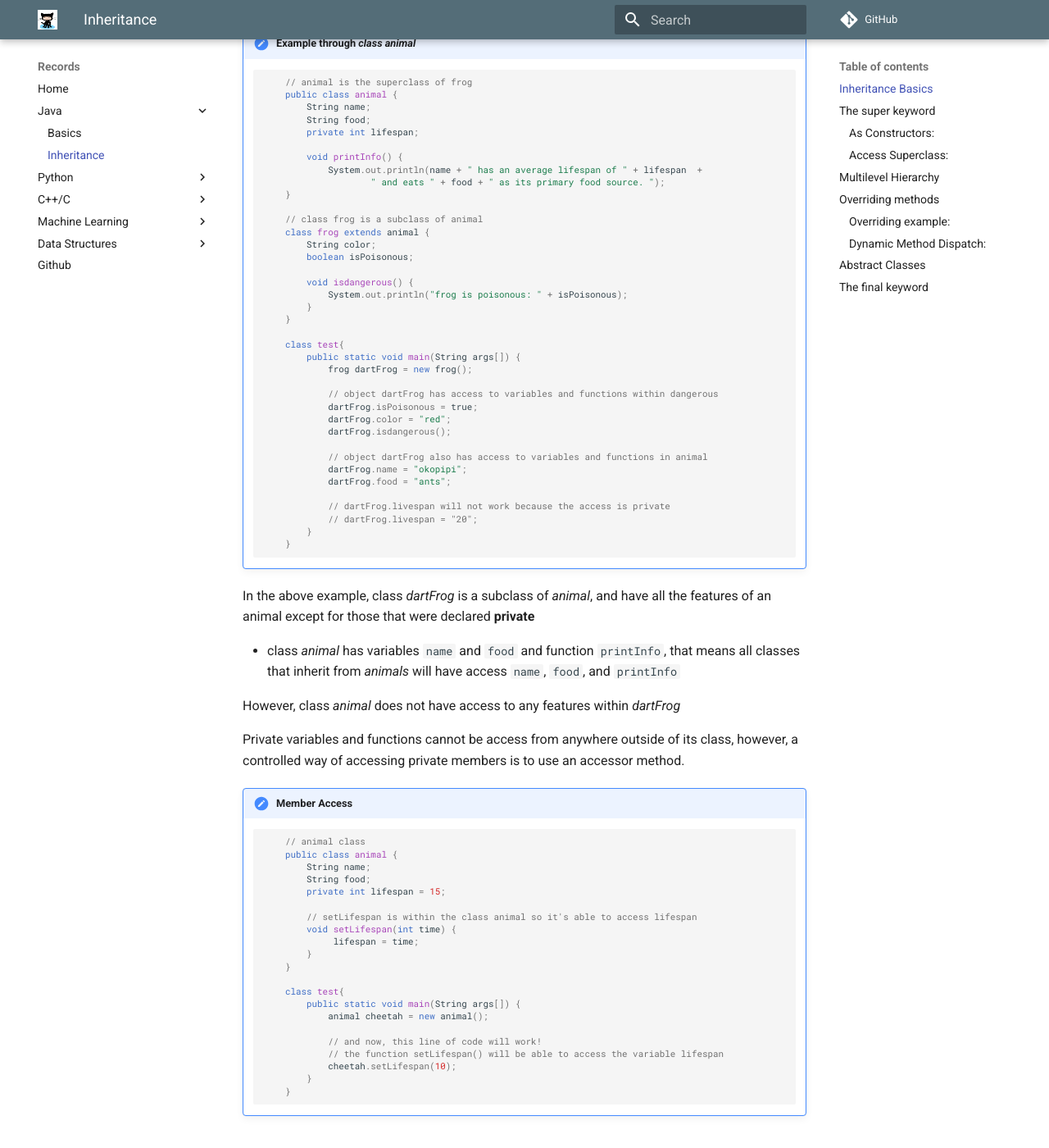
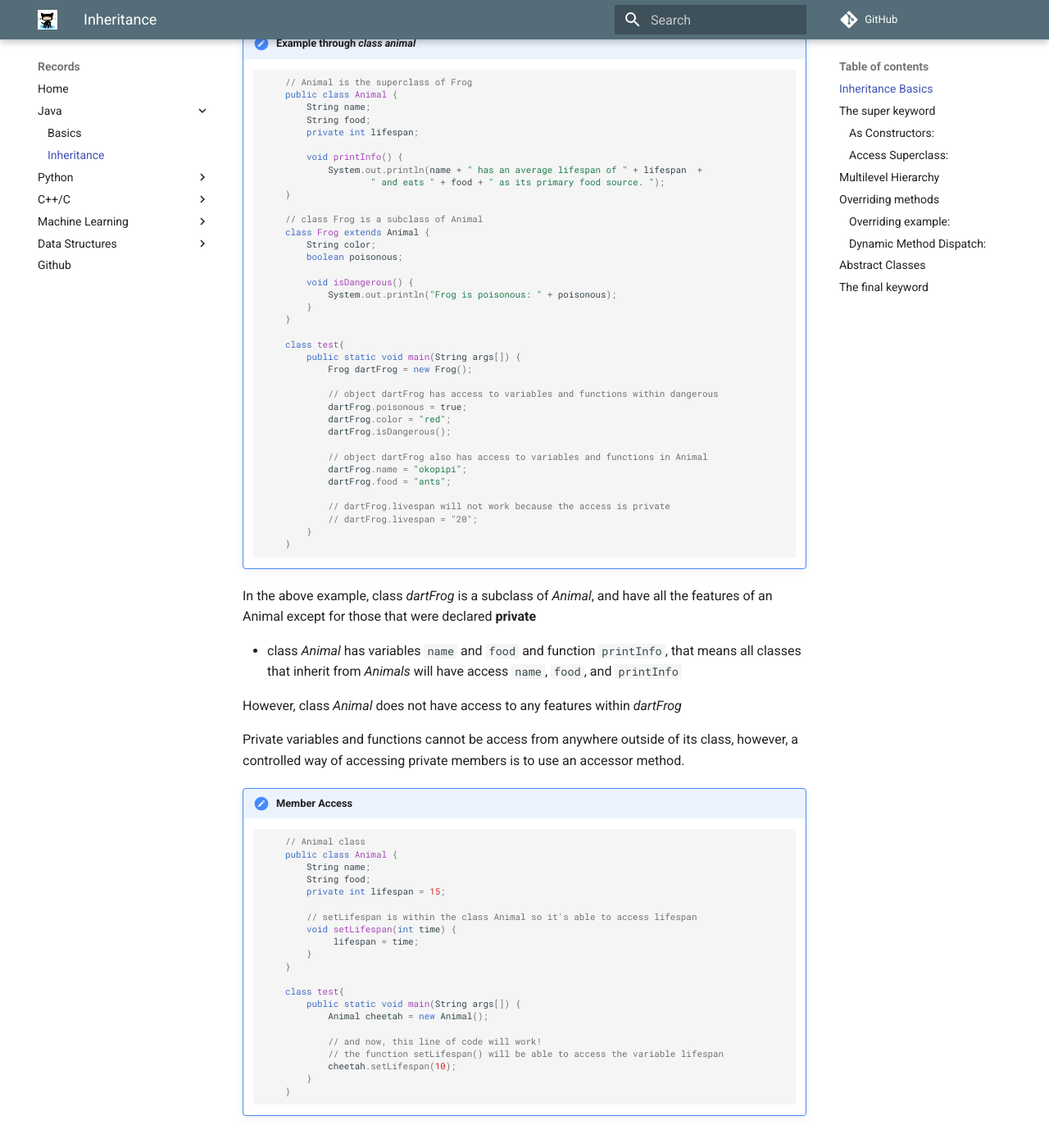
Before and after one commit to 20dzhong/20dzhong-mkdocs, an MkDocs documentation site: the page built from docs/inheritance.md, in a window 1280 px wide and 1400 px high, scrolled down 485 px. Shown: the whole window at 82% size. Built offline with MkDocs 1.6.1 and Material for MkDocs 9.7.7, drawn with Linux system fonts in a browser that asks for light colours; comment, search, counter and statistics services are not loaded; some of the changed text lies outside the part shown.

````diff
--- a/docs/inheritance.md
+++ b/docs/inheritance.md
@@ -13,8 +13,8 @@ When a subclass inherits from a superclass, the subclass can access public varia
 !!! note "Example through *class animal*"
 
     ```java
-        // animal is the superclass of frog
-        public class animal {
+        // Animal is the superclass of Frog
+        public class Animal {
             String name;
             String food;
             private int lifespan;
@@ -24,26 +24,26 @@ When a subclass inherits from a superclass, the subclass can access public varia
                         " and eats " + food + " as its primary food source. ");
         }
 
-        // class frog is a subclass of animal
-        class frog extends animal {
+        // class Frog is a subclass of Animal
+        class Frog extends Animal {
             String color;
-            boolean isPoisonous;
+            boolean poisonous;
 
-            void isdangerous() {
-                System.out.println("frog is poisonous: " + isPoisonous);
+            void isDangerous() {
+                System.out.println("Frog is poisonous: " + poisonous);
             }
         }
 
         class test{
             public static void main(String args[]) {
-                frog dartFrog = new frog();
+                Frog dartFrog = new Frog();
 
                 // object dartFrog has access to variables and functions within dangerous
-                dartFrog.isPoisonous = true;
+                dartFrog.poisonous = true;
                 dartFrog.color = "red";
-                dartFrog.isdangerous();
+                dartFrog.isDangerous();
 
-                // object dartFrog also has access to variables and functions in animal
+                // object dartFrog also has access to variables and functions in Animal
                 dartFrog.name = "okopipi";
                 dartFrog.food = "ants";
 
@@ -52,13 +52,13 @@ When a subclass inherits from a superclass, the subclass can access public varia
             }
         }
     ```
-In the above example, class *dartFrog* is a subclass of *animal*, and have all the features of an animal except for those
+In the above example, class *dartFrog* is a subclass of *Animal*, and have all the features of an Animal except for those
 that were declared **private**
 
-* class *animal* has variables `name` and `food` and function `printInfo`, that means all classes that inherit from *animals*
+* class *Animal* has variables `name` and `food` and function `printInfo`, that means all classes that inherit from *Animals*
 will have access `name`, `food`, and `printInfo`
 
-However, class *animal* does not have access to any features within *dartFrog*
+However, class *Animal* does not have access to any features within *dartFrog*
 
 Private variables and functions cannot be access from anywhere outside of its class, however, a controlled way of accessing
 private members is to use an accessor method.
@@ -66,13 +66,13 @@ private members is to use an accessor method.
 !!! note "Member Access"
 
     ```java
-        // animal class
-        public class animal {
+        // Animal class
+        public class Animal {
             String name;
             String food;
             private int lifespan = 15;
 
-            // setLifespan is within the class animal so it's able to access lifespan
+            // setLifespan is within the class Animal so it's able to access lifespan
             void setLifespan(int time) {
                  lifespan = time;
             }
@@ -80,7 +80,7 @@ private members is to use an accessor method.
 
         class test{
             public static void main(String args[]) {
-                animal cheetah = new animal();
+                Animal cheetah = new Animal();
 
                 // and now, this line of code will work!
                 // the function setLifespan() will be able to access the variable lifespan
@@ -99,13 +99,13 @@ A subclass can call a constructor by its superclass by using the keyword **super
 !!! note "Constructing using Super"
 
     ```java
-        // superclass shapes
-        class shapes {
+        // superclass Shapes
+        class Shapes {
             private double width;
             private double height;
 
-            // Parameterized constructor for shapes
-            shapes(double w, double h) {
+            // Parameterized constructor for Shapes
+            Shapes(double w, double h) {
                 width = w;
                 height = h;
             }
@@ -115,13 +115,13 @@ A subclass can call a constructor by its superclass by using the keyword **super
             double getHeight() { return height; }
         }
 
-        // subclass triangle inherits from shapes
-        class Triangle extends shapes {
+        // subclass triangle inherits from Shapes
+        class Triangle extends Shapes {
             private String style;
 
             // constructor for Triangle
             Triangle(String s, double w, double h){
-                super(w, h); // <- super calls on the constructor for shapes and pass w, h into it
+                super(w, h); // <- super calls on the constructor for Shapes and pass w, h into it
                 style = s;
             }
 
@@ -179,19 +179,19 @@ only 1 subclass and 1 superclass
 !!! note "Hierarchy example"
 
     ```java
-        // superclass shapes
-        class shapes {
+        // superclass Shapes
+        class Shapes {
             private double width;
             private double height;
 
             // overloading constructors:
             // default constructor
-            shapes() {
+            Shapes() {
                 width = height = 0;
             }
 
-            // Parameterized constructor for shapes
-            shapes(double w, double h) {
+            // Parameterized constructor for Shapes
+            Shapes(double w, double h) {
                 width = w;
                 height = h;
             }
@@ -201,19 +201,19 @@ only 1 subclass and 1 superclass
             double getHeight() { return height; }
         }
 
-        // subclass triangle inherits from shapes
-        class Triangle extends shapes {
+        // subclass triangle inherits from Shapes
+        class Triangle extends Shapes {
             private String style;
 
             // default constructor
             Triangle() {
-                super(); // calls the default constructor for shapes
+                super(); // calls the default constructor for Shapes
                 style = "none";
             }
 
             // constructor for Triangle
             Triangle(String s, double w, double h){
-                super(w, h); // <- super calls on the constructor for shapes and pass w, h into it
+                super(w, h); // <- super calls on the constructor for Shapes and pass w, h into it
                 style = s;
             }
 
--- a/mkdocs.yml
+++ b/mkdocs.yml
@@ -1,5 +1,5 @@
 site_name: Records
-site_description: Documentation for Donovan's Programming Journey
+site_description: Documentation for programming things
 site_author: Donovan Zhong
 
 repo_url: https://github.com/20dzhong/20dzhong-mkdocs.git
@@ -21,7 +21,7 @@ nav:
     - Basics: mlBasic.md
 
   - Data Structures:
-      - Hashmaps: javaHashmap.md
+      - Hashing: javaHashing.md
 
   - Github: git.md
 
````
Also changed, not shown: docs/javaHashing.md (added, +87 -0 lines), docs/javaHashmap.md (deleted).
